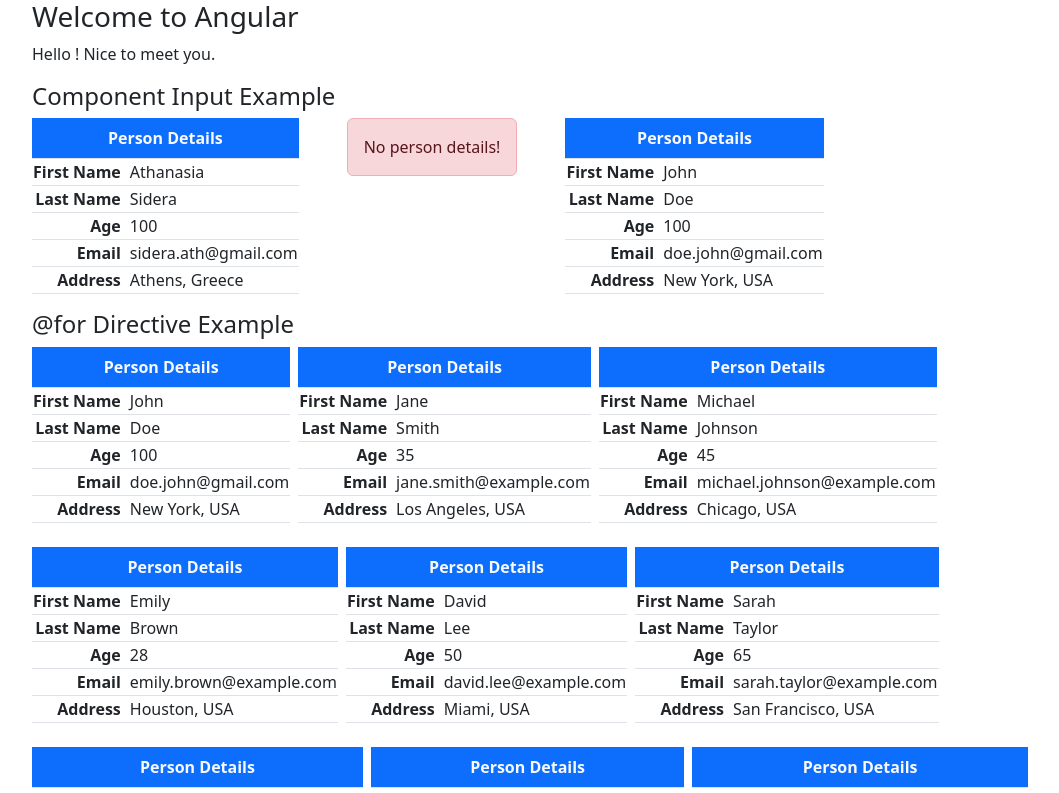
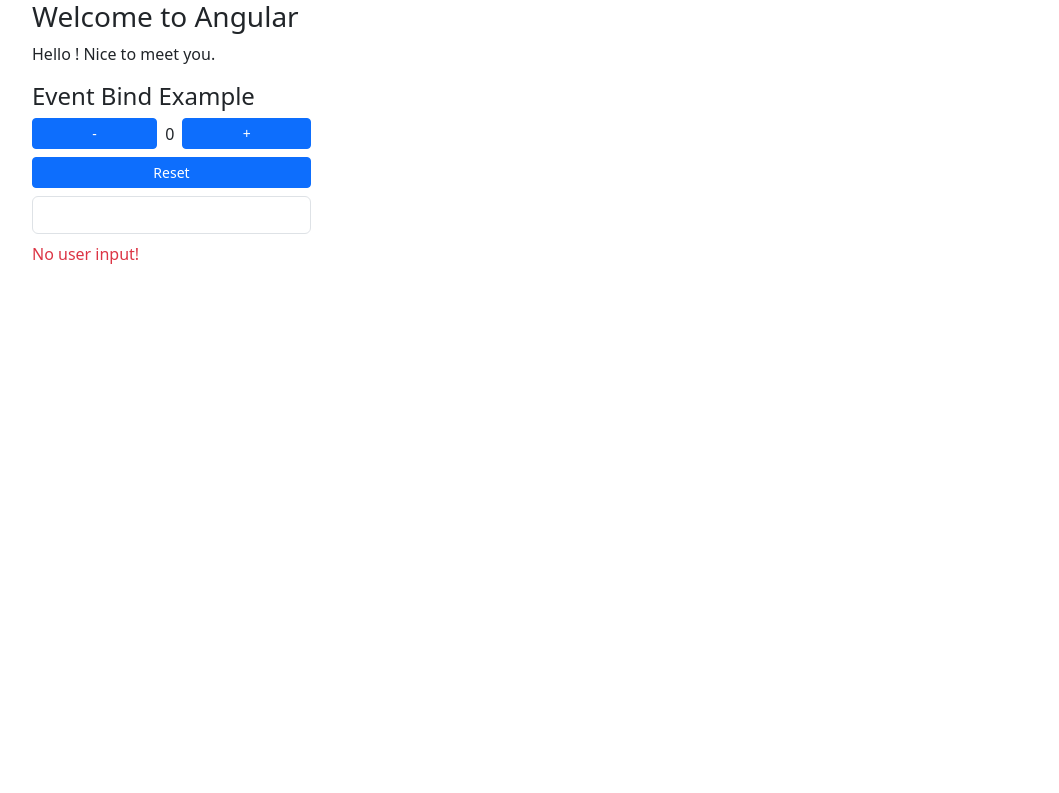
Before and after one commit to a8anasia/Angular-introduction, an Angular app in the folder angular-introduction/: page / in a window 1280 px wide. Shown: the top 793 px of the page, without its empty margins (50-1109 px from the left). Built offline with nearby package versions, Linux system fonts and the light colour scheme.

Commit message:
Event Binding

```diff
--- a/angular-introduction/src/app/app.component.html
+++ b/angular-introduction/src/app/app.component.html
@@ -2,7 +2,9 @@
 <h3>Welcome to Angular</h3>
 <p>Hello <strong>{{name}}</strong>! Nice to meet you.</p>
 
-<h4>Component Input Example</h4>
+<app-event-bind-example></app-event-bind-example>
+
+<!-- <h4>Component Input Example</h4>
 
 <div class="d-flex gap-5 text-nowrap">
     <app-person-table [person] = "person0"></app-person-table>
@@ -16,5 +18,5 @@
         @for (user of users; track user) {
             <app-person-table [person]="user"></app-person-table>
         }
-    </div>
+    </div> -->
 </div>
--- a/angular-introduction/src/app/app.component.ts
+++ b/angular-introduction/src/app/app.component.ts
@@ -1,11 +1,12 @@
 import { Component } from '@angular/core';
 import { PersonTableComponent } from './components/person-table/person-table.component';
 import { Person } from './shared/interfaces/person';
+import { EventBindExampleComponent } from './components/event-bind-example/event-bind-example.component';
 
 @Component({
   selector: 'app-root',
   standalone: true,
-  imports: [PersonTableComponent],
+  imports: [PersonTableComponent, EventBindExampleComponent],
   templateUrl: './app.component.html',
   styleUrl: './app.component.css'
 })
--- /dev/null
+++ b/angular-introduction/src/app/components/event-bind-example/event-bind-example.component.html
@@ -0,0 +1,21 @@
+<h4>Event Bind Example</h4>
+
+<div class="d-flex flex-column gap-2 w-25">
+    <div class="d-flex gap-2 align-items-center">
+        <button class="btn btn-primary btn-sm flex-grow-1" (click)="decrementTimes()">-</button>
+        <span>{{ times }} </span>
+        <button class="btn btn-primary btn-sm flex-grow-1" (click)="incrementTimes()">+</button>
+    </div>
+    <button class="btn btn-primary btn-sm" (click)="resetTimes()">Reset</button>
+</div>
+
+<div class="mt-2 mb-2 d-flex flex-column gap-2 w-25">
+    <input type="text" class="form-control" (input)="onUserInput($event)" />
+    @if (!userInput) {
+      <span class="text-danger">No user input!</span>
+    } @else {
+      <span class="text-bg-info p-2 text-truncate">
+        {{ userInput }}
+      </span>
+    }
+  </div>
--- /dev/null
+++ b/angular-introduction/src/app/components/event-bind-example/event-bind-example.component.ts
@@ -0,0 +1,32 @@
+import { Component } from '@angular/core';
+
+@Component({
+  selector: 'app-event-bind-example',
+  standalone: true,
+  imports: [],
+  templateUrl: './event-bind-example.component.html',
+  styleUrl: './event-bind-example.component.css'
+})
+export class EventBindExampleComponent {
+  times: number = 0
+
+  userInput: string = ''
+
+  incrementTimes() {
+    this.times++
+  }
+
+  decrementTimes() {
+    this.times--
+  }
+
+  resetTimes() {
+    this.times = 0
+  }
+
+  onUserInput(event: Event) {
+    const value = (event.target as HTMLInputElement).value;
+    this.userInput = value;
+  }
+
+}
```
Also changed, not shown: angular-introduction/src/app/components/event-bind-example/event-bind-example.component.css (added), 1 other file (tests, documents, lock files or other folders).
